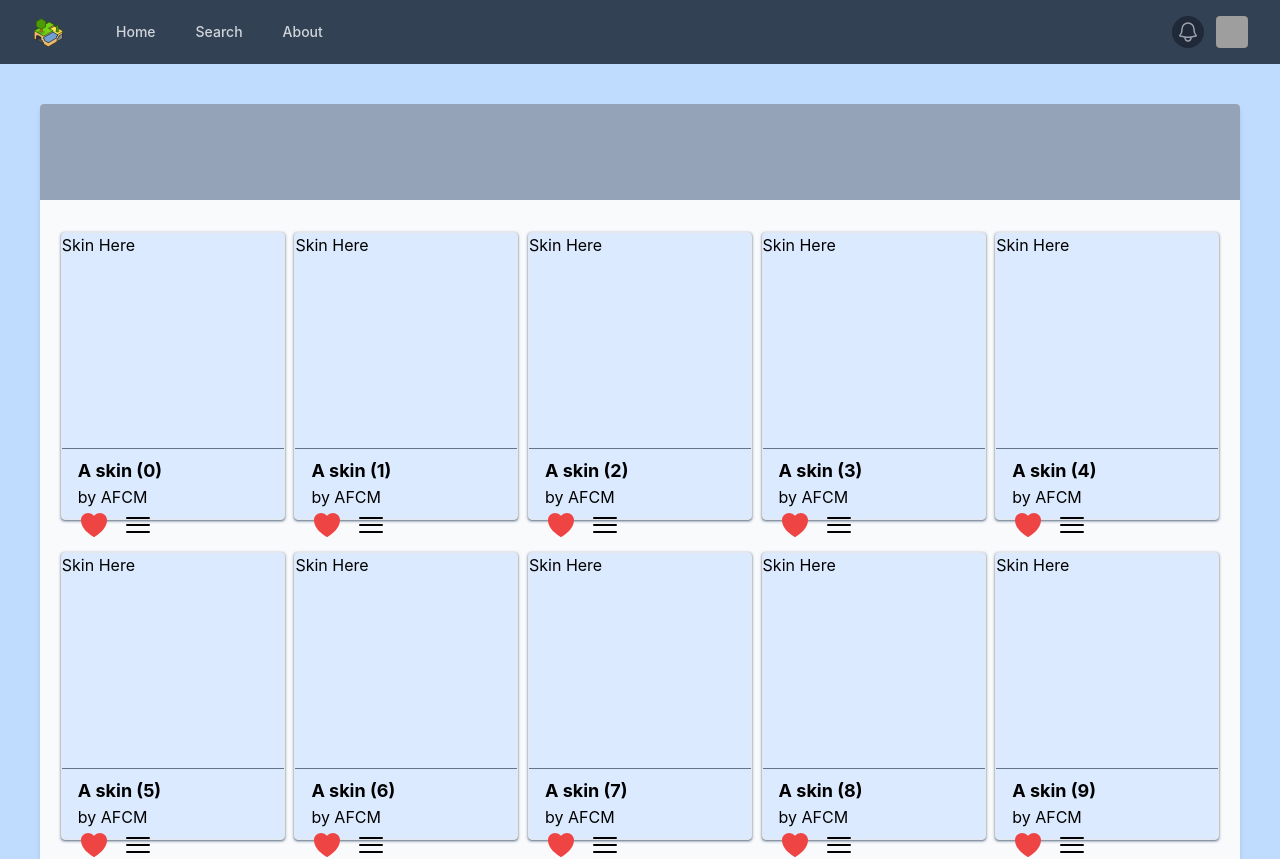
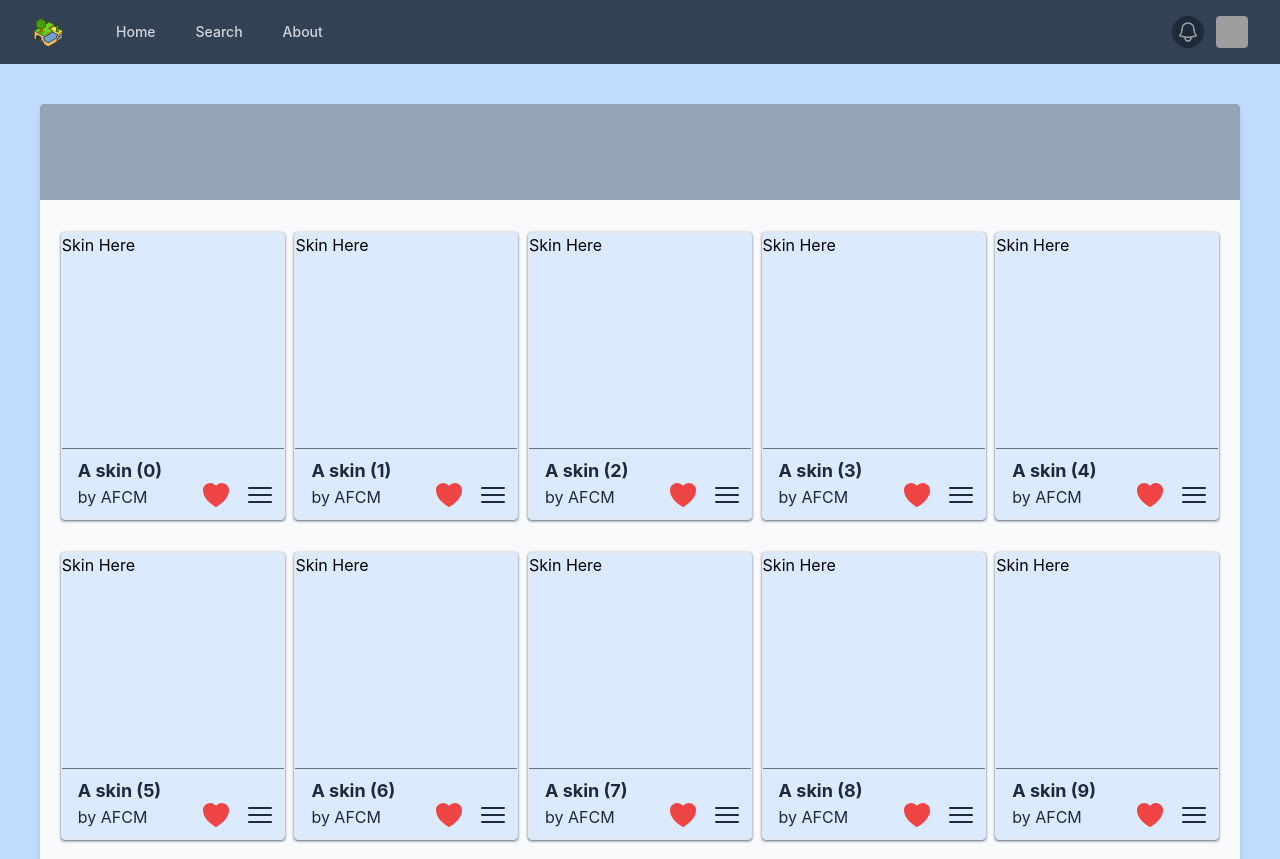
Before and after one commit to AFCMS/minetest-skin-server, a React (Create React App) app in the folder frontend/: page / in a window 1280 px wide. Shown: the top 859 px of the page. Built offline with nearby package versions, Linux system fonts and the light colour scheme; grey boxes are pictures that could not be loaded.

Commit message:
[frontend] Improved skin card

```diff
--- a/frontend/src/components/SkinCard/index.jsx
+++ b/frontend/src/components/SkinCard/index.jsx
@@ -1,19 +1,27 @@
-import { HeartIcon, Bars3Icon } from "@heroicons/react/24/solid";
+import {
+	HeartIcon,
+	Bars3Icon,
+	FolderArrowDownIcon,
+	DocumentArrowDownIcon,
+} from "@heroicons/react/24/solid";
 import { Menu, Transition } from "@headlessui/react";
 import { Fragment } from "react";
 import PropTypes from "prop-types";
 
 /**
  * Represent a skin to be displayed in a grid.
+ * @param {{description: string}} param0
  */
 function SkinCard({ description }) {
 	return (
 		<div className="rounded h-72 w-56 border shadow shadow-slate-500 bg-blue-100">
 			<div className="h-3/4">Skin Here</div>
-			<div className="h-1/4 px-4 py-2 border-t border-t-slate-500">
-				<h2 className="font-bold text-clip text-lg">{description}</h2>
-				<h3>by AFCM</h3>
-				<div className="top-2 static right-2 flex align-baseline items-end">
+			<div className="h-1/4 px-4 py-2 border-t border-t-slate-500 relative">
+				<h2 className="font-bold text-clip text-lg text-slate-800">
+					{description}
+				</h2>
+				<h3 className="text-slate-800">by AFCM</h3>
+				<div className="bottom-2 absolute right-2 flex align-baseline items-end">
 					<button aria-label="like skin" className="h-8 w-8">
 						<HeartIcon className="text-red-500" />
 					</button>
@@ -25,7 +33,7 @@ function SkinCard({ description }) {
 								aria-haspopup="listbox"
 							>
 								<span className="sr-only">Skin Options</span>
-								<Bars3Icon className="" />
+								<Bars3Icon className="text-slate-800" />
 							</Menu.Button>
 						</div>
 						<Transition
@@ -39,13 +47,35 @@ function SkinCard({ description }) {
 						>
 							<Menu.Items className="absolute right-0 z-10 mt-2 w-48 origin-top-right rounded-md bg-white py-1 shadow-lg ring-1 ring-black ring-opacity-5 focus:outline-none">
 								<Menu.Item>
-									<a
-										href={"google.com"}
+									<span
 										className={
-											"block px-4 py-2 text-sm text-gray-700"
+											"flex flex-row align-baseline h-8 p-1 gap-2 text-slate-800 text-sm px-2 hover:bg-slate-200"
 										}
 									>
-										{"Download Skin"}
+										<DocumentArrowDownIcon className="" />
+										Copy UUID
+									</span>
+								</Menu.Item>
+								<Menu.Item>
+									<a
+										href={"https://google.com"}
+										className={
+											"flex flex-row align-baseline h-8 p-1 gap-2 text-slate-800 text-sm px-2 hover:bg-slate-200"
+										}
+									>
+										<FolderArrowDownIcon className="" />
+										Download Skin
+									</a>
+								</Menu.Item>
+								<Menu.Item>
+									<a
+										href={"https://drive.google.com"}
+										className={
+											"flex flex-row align-baseline h-8 p-1 gap-2 text-slate-800 text-sm px-2 hover:bg-slate-200"
+										}
+									>
+										<FolderArrowDownIcon className="" />
+										Download Skin Head
 									</a>
 								</Menu.Item>
 							</Menu.Items>
```
